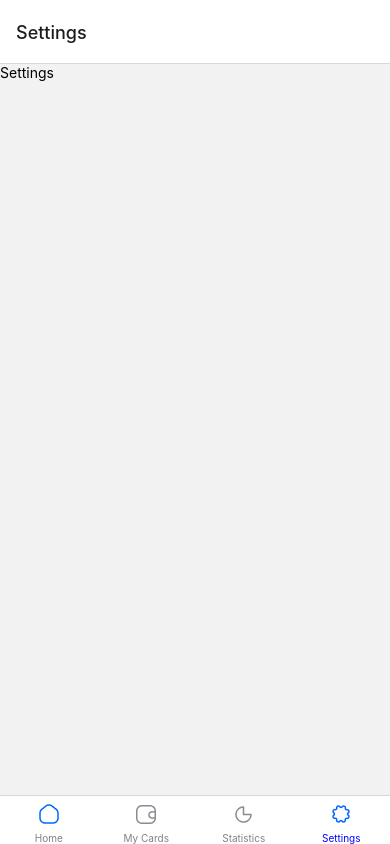
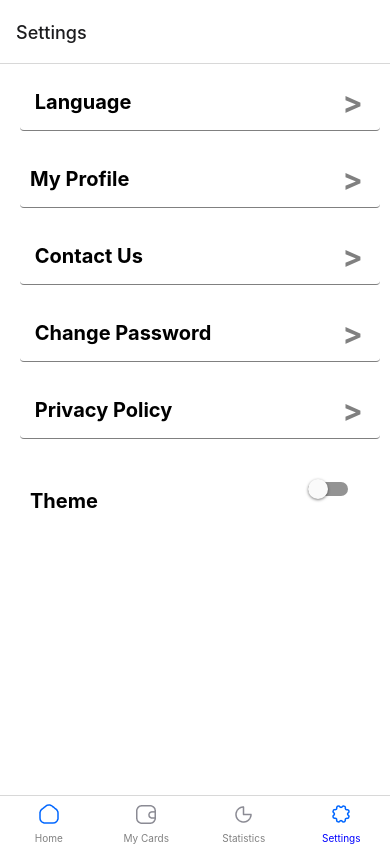
Before and after one commit to gyampson/rn-assignment5-11257581, a React Native app: screen /Settings in a window 390 px wide. Built offline with nearby package versions, Linux system fonts and the light colour scheme.

Commit message:
refined the settings screen

```diff
--- a/App.js
+++ b/App.js
@@ -4,6 +4,7 @@ import { StatusBar } from "expo-status-bar";
 import { StyleSheet, Text, View, SafeAreaView } from "react-native";
 import { NavigationContainer } from "@react-navigation/native";
 import { createStackNavigator } from "@react-navigation/stack";
+
 import HomeScreen from "./components/HomeScreen";
 import Mycard from "./components/Mycard";
 import Statistics from "./components/Statistics";
--- a/components/HomeScreen.js
+++ b/components/HomeScreen.js
@@ -137,7 +137,7 @@ const styles = StyleSheet.create({
     right: 70,
   },
   search1: {
-    backgroundColor: "rgb(211, 211, 211)",
+    backgroundColor: "rgb(224, 224, 224)",
     height: 50,
     width: 50,
     borderRadius: 30,
@@ -155,7 +155,7 @@ const styles = StyleSheet.create({
     paddingBottom: 10,
   },
   send: {
-    backgroundColor: "rgb(211, 211, 211)",
+    backgroundColor: "rgb(224, 224, 224)",
     height: 50,
     width: 50,
     borderRadius: 30,
--- a/components/Settings.js
+++ b/components/Settings.js
@@ -1,14 +1,88 @@
-import { StyleSheet, Text, View } from "react-native";
+import {
+  StyleSheet,
+  Text,
+  View,
+  Switch,
+  Pressable,
+  TouchableHighlight,
+  Button,
+  TouchableOpacity,
+} from "react-native";
 import React from "react";
 
 const Settings = () => {
   return (
-    <View>
-      <Text>Settings</Text>
+    <View style={styles.container}>
+      <View style={styles.lang}>
+        <Text style={styles.txt1}> Language</Text>
+        <Text style={styles.txt2}> {">"} </Text>
+      </View>
+      <View style={styles.lang}>
+        <Text style={styles.txt1}>My Profile </Text>
+        <Text style={styles.txt2}> {">"} </Text>
+      </View>
+      <View style={styles.lang}>
+        <Text style={styles.txt1}> Contact Us </Text>
+        <Text style={styles.txt2}> {">"} </Text>
+      </View>
+      <View style={styles.lang}>
+        <Text style={styles.txt1}> Change Password</Text>
+        <Text style={styles.txt2}> {">"} </Text>
+      </View>
+      <View style={styles.lang}>
+        <Text style={styles.txt1}> Privacy Policy</Text>
+        <Text style={styles.txt2}> {">"} </Text>
+      </View>
+      <View style={styles.footer}>
+        <Text style={styles.txt3}>Theme</Text>
+        <Switch style={styles.switch} />
+      </View>
     </View>
   );
 };
 
 export default Settings;
 
-const styles = StyleSheet.create({});
+const styles = StyleSheet.create({
+  container: {
+    flex: 1,
+    backgroundColor: "white",
+    paddingLeft: 10,
+  },
+  lang: {
+    backgroundColor: "white",
+    paddingBottom: 10,
+    padding: 10,
+    borderRadius: 4,
+    flexDirection: "row",
+    justifyContent: "space-between",
+    alignItems: "center",
+    margin: 10,
+    borderBottomWidth: 0.35,
+    borderBlockColor: "grey",
+  },
+  txt1: {
+    fontSize: 20,
+    fontWeight: "bold",
+  },
+  txt2: {
+    fontSize: 30,
+    color: "gray",
+    fontWeight: "bold",
+  },
+  footer: {
+    paddingTop: 30,
+    flexDirection: "row",
+  },
+  switch: {
+    left: 200,
+  },
+  txt3: {
+    fontSize: 20,
+    fontWeight: "bold",
+    paddingLeft: 20,
+    paddingRight: 10,
+    paddingTop: 10,
+    paddingBottom: 10,
+  },
+});
```
